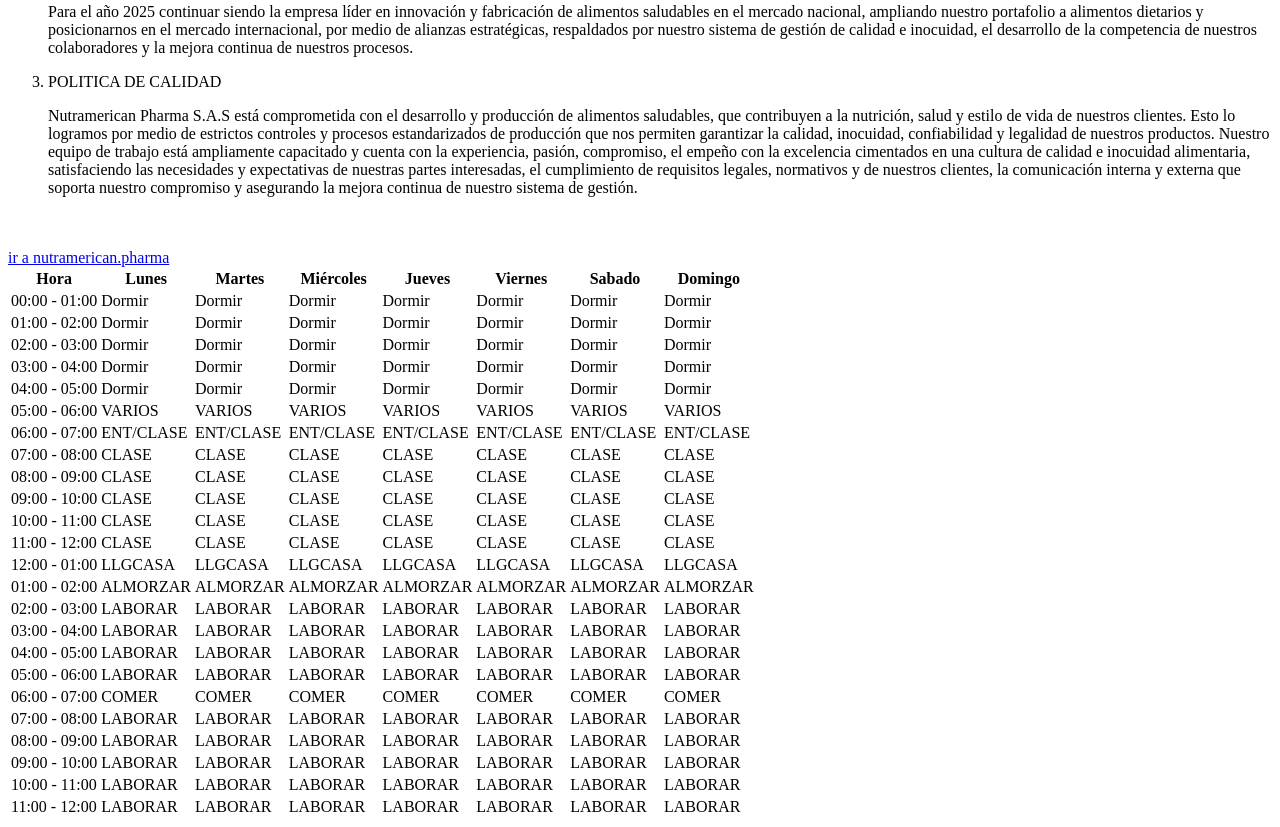
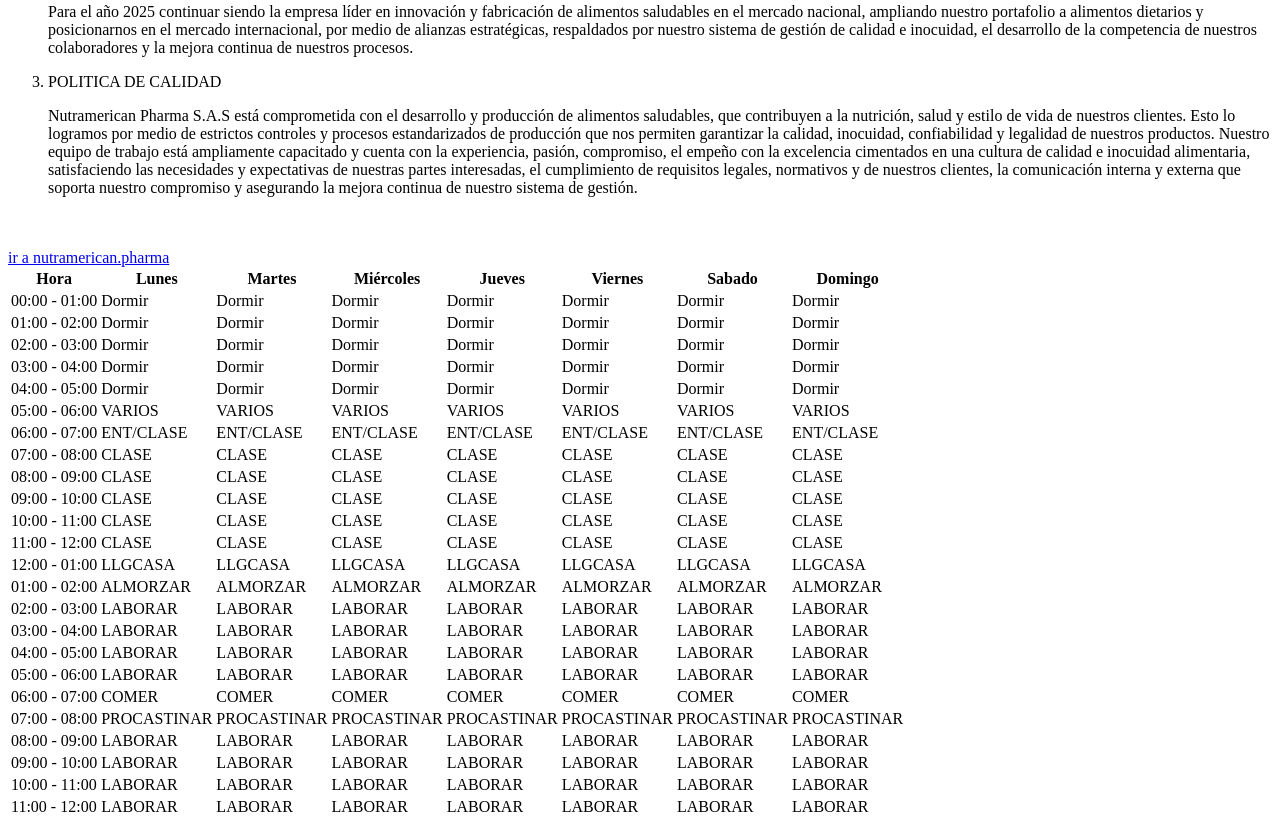
Before and after one commit to SERVICIO360/laboratorio1, a plain HTML site: page index.html in a window 1280 px wide. Shown: the part 1112-1939 px from the top of the page. Drawn offline with Linux system fonts and the light colour scheme.

Commit message:
rama desarrollo

```diff
--- a/index.html
+++ b/index.html
@@ -255,13 +255,13 @@ Nuestro equipo de trabajo está ampliamente capacitado y cuenta con la experienc
    </tr>
    <tr>
    <td>07:00 - 08:00</td>
-    <td>LABORAR</td>
-    <td>LABORAR</td>
-    <td>LABORAR</td>
-    <td>LABORAR</td>
-    <td>LABORAR</td>
-    <td>LABORAR</td>
-    <td>LABORAR</td>
+    <td>PROCASTINAR</td>
+    <td>PROCASTINAR</td>
+    <td>PROCASTINAR</td>
+    <td>PROCASTINAR</td>
+    <td>PROCASTINAR</td>
+    <td>PROCASTINAR</td>
+    <td>PROCASTINAR</td>
    </tr>
    <tr>
    <td>08:00 - 09:00</td>
```
